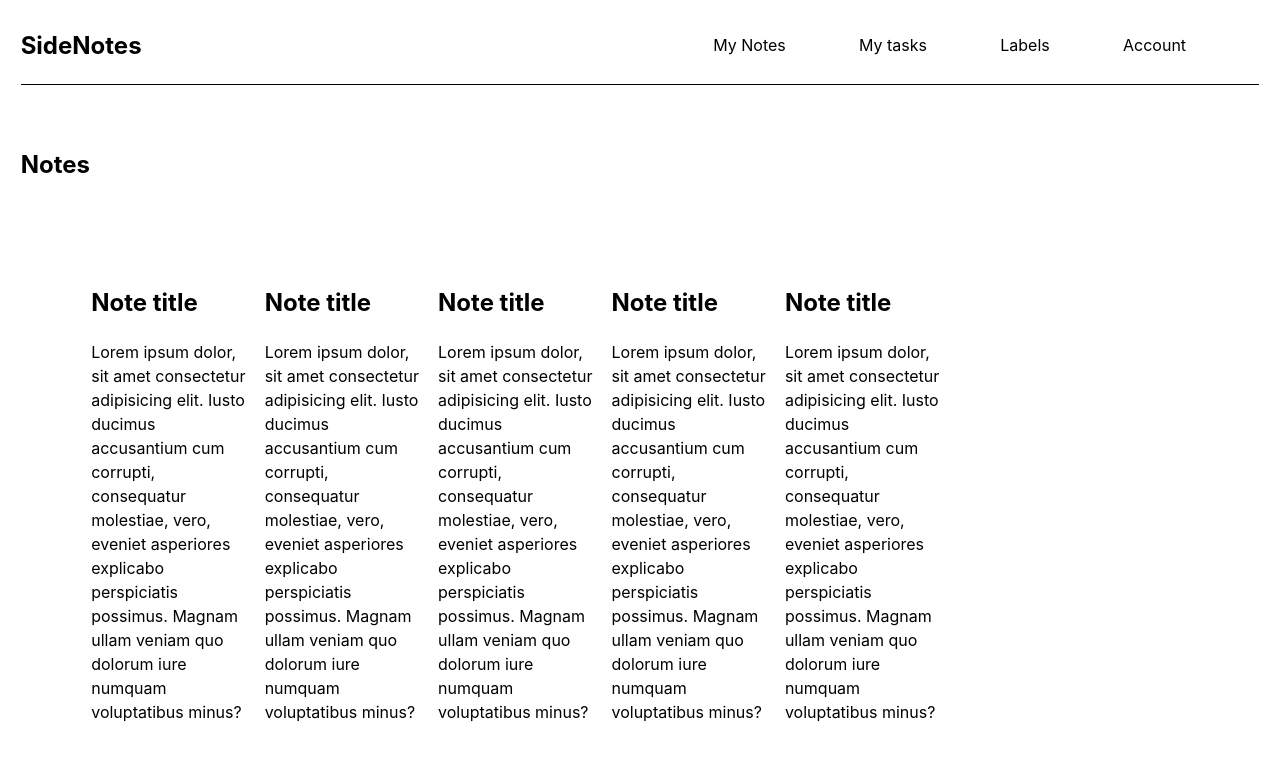
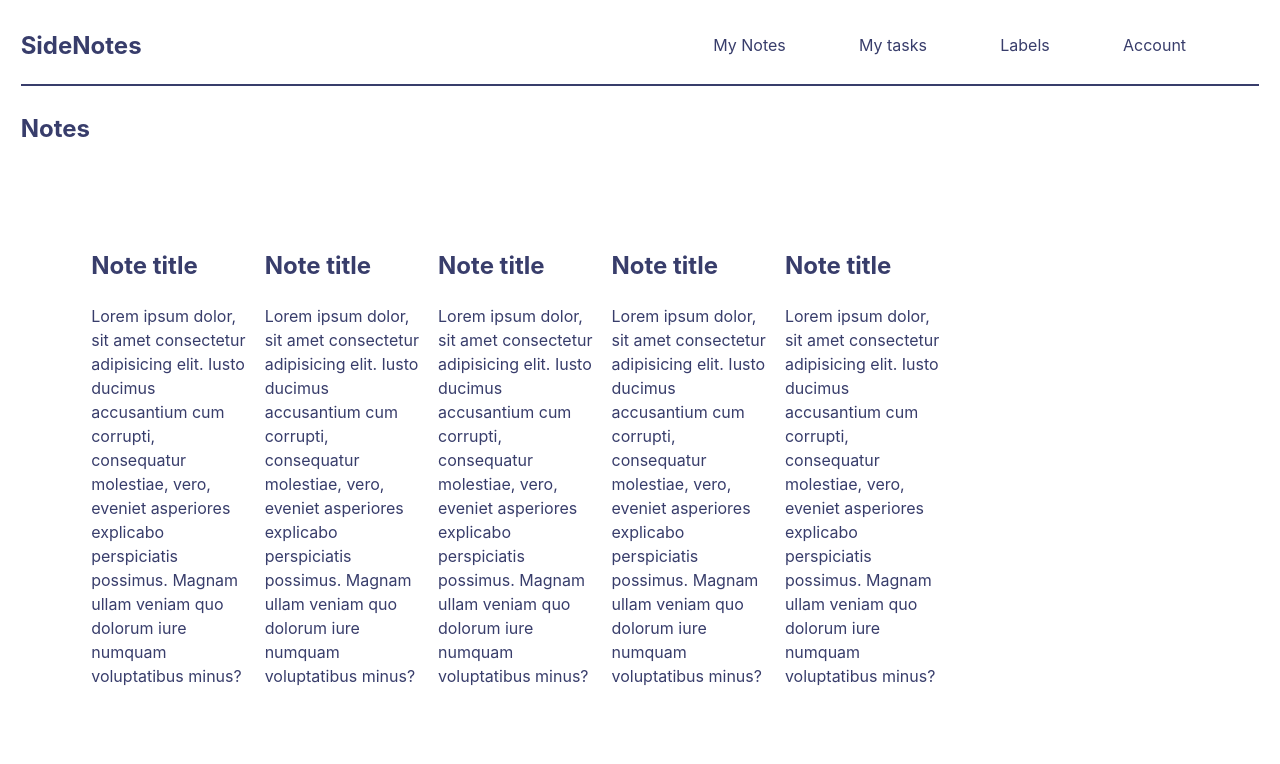
Before and after one commit to kalundaah/Sidenotes, a React (Vite) app in the folder client/: page / in a window 1280 px wide. Shown: the top 764 px of the page. Built offline with nearby package versions, Linux system fonts and the light colour scheme.

Commit message:
Adding accent color to website

```diff
--- a/client/src/App.css
+++ b/client/src/App.css
@@ -2,12 +2,18 @@
   margin: 0;
   padding: 0 1%;
   overflow: hidden;
+  color:#383d6b;
+  background-color: white;
+}
+
+.logo{
+  width: 40%;
 }
 nav{
   display: flex;
   justify-content: space-between;
-  border-bottom: 1px solid black;
-  margin-bottom: 5%;
+  border-bottom: 2px solid #383d6b;
+  margin-bottom: 2%;
 }
 .leftnavside{
   width: 50%;
@@ -23,7 +29,7 @@ nav ul{
 }
 nav a{
 
-  color:inherit;
+  color:#383d6b;
   text-decoration:none;
   outline: none;
 }
@@ -61,8 +67,8 @@ nav a{
 }
 
 button{
-  background-color: black;
-  color: white;
+  background-color: white;
+  color: #383d6b;
   border-radius:15%;
 }
 .to_taskdiv{
@@ -72,7 +78,7 @@ button{
   height: 50%;
   width:100%;
   background-color: white;
-  color: black;
+  color: #383d6b;
 }
 table{
   width: 100%;
```
